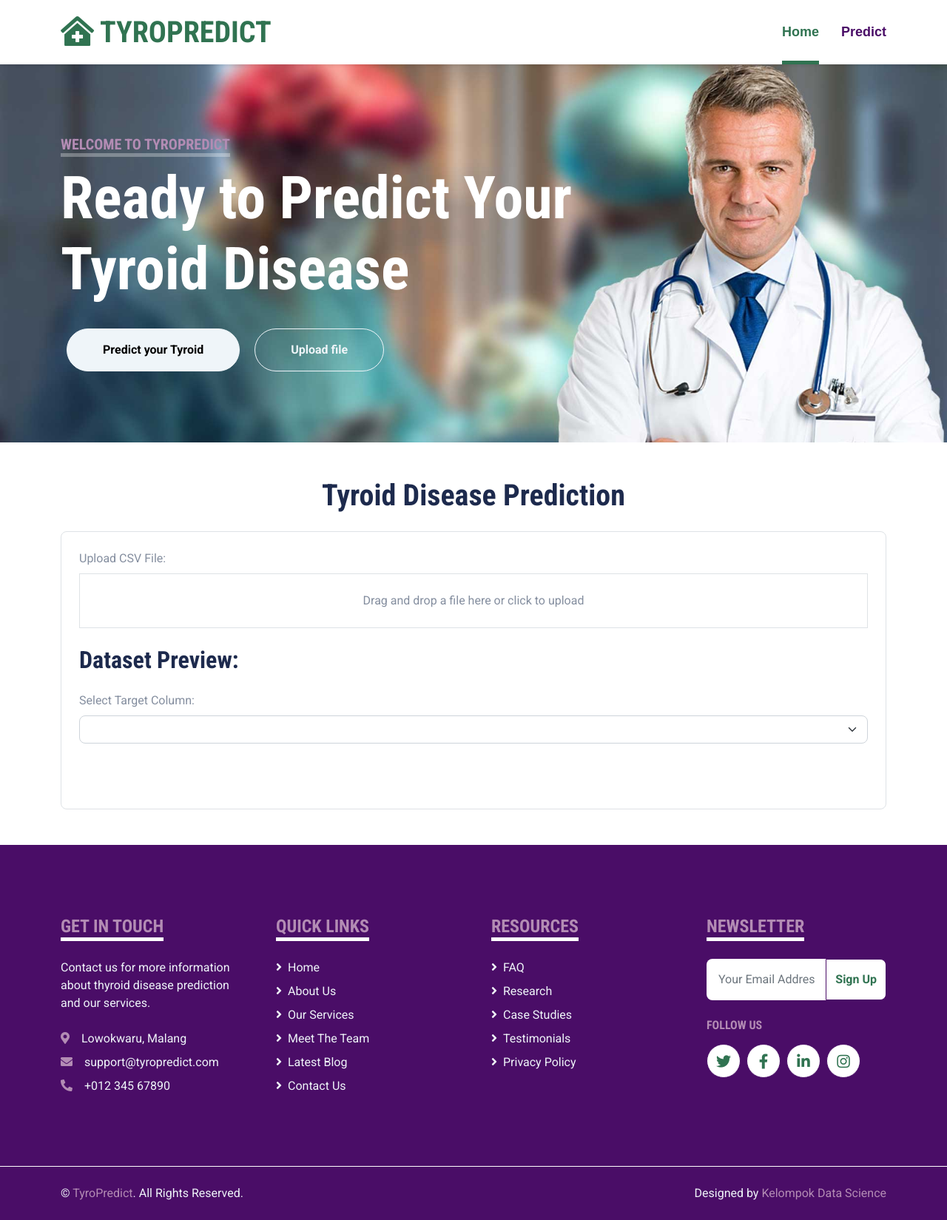
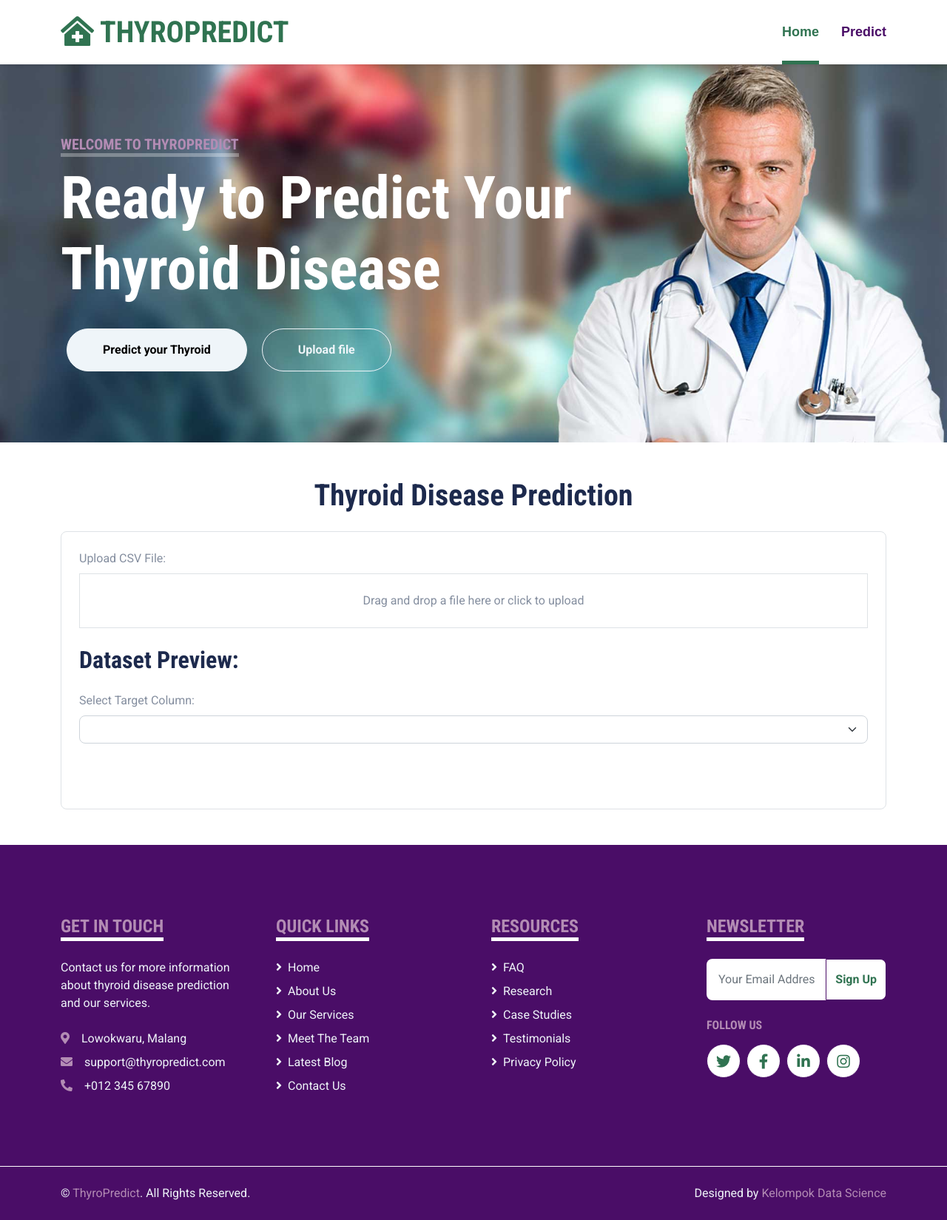
Before and after one commit to AvanFabian/HeartDisease-DataScience, a Flask app: page / in a window 1280 px wide. Shown: the whole page at 74% size. Run offline with Flask 3, Linux system fonts and the light colour scheme; lists and menus that the app fills with data are empty; some libraries are stand-ins or nearby versions.

Commit message:
fix title

```diff
--- a/templates/index.html
+++ b/templates/index.html
@@ -3,7 +3,7 @@
 
 <head>
     <meta charset="utf-8">
-    <title>TyroPredict</title>
+    <title>ThyroPredict</title>
     <meta content="width=device-width, initial-scale=1.0" name="viewport">
     <meta content="Free HTML Templates" name="keywords">
     <meta content="Free HTML Templates" name="description">
@@ -39,7 +39,7 @@
         <div class="container">
             <nav class="navbar navbar-expand-lg bg-white navbar-light py-3 py-lg-0">
                 <a href="index.html" class="navbar-brand">
-                    <h1 class="m-0 text-uppercase text-primary"><i class="fa fa-clinic-medical me-2"></i>TyroPredict</h1>
+                    <h1 class="m-0 text-uppercase text-primary"><i class="fa fa-clinic-medical me-2"></i>ThyroPredict</h1>
                 </a>
                 <button class="navbar-toggler" type="button" data-bs-toggle="collapse" data-bs-target="#navbarCollapse">
                     <span class="navbar-toggler-icon"></span>
@@ -63,10 +63,10 @@
             <div class="row justify-content-start">
                 <div class="col-lg-8 text-center text-lg-start">
                     <h5 class="d-inline-block text-secondary text-uppercase border-bottom border-5"
-                        style="border-color: rgba(256, 256, 256, .3) !important;">Welcome To TyroPredict</h5>
-                    <h1 class="display-1 text-white mb-md-4">Ready to Predict Your Tyroid Disease</h1>
+                        style="border-color: rgba(256, 256, 256, .3) !important;">Welcome To ThyroPredict</h5>
+                    <h1 class="display-1 text-white mb-md-4">Ready to Predict Your Thyroid Disease</h1>
                     <div class="pt-2">
-                        <a href="#predict" class="btn btn-light rounded-pill py-md-3 px-md-5 mx-2">Predict your Tyroid</a>
+                        <a href="#predict" class="btn btn-light rounded-pill py-md-3 px-md-5 mx-2">Predict your Thyroid</a>
                         <a href="javascript:void(0);" id="uploadFileButton" class="btn btn-outline-light rounded-pill py-md-3 px-md-5 mx-2">Upload file</a>
                     </div>
                 </div>
@@ -77,7 +77,7 @@
 
     <!-- main start -->
     <div class="container mt-5" name="predict" id="predict">
-        <h1 class="text-center mb-4">Tyroid Disease Prediction</h1>
+        <h1 class="text-center mb-4">Thyroid Disease Prediction</h1>
         <form id="uploadForm" class="border p-4 rounded">
             <div class="mb-3">
                 <label for="fileInput" class="form-label">Upload CSV File:</label>
@@ -125,7 +125,7 @@
                 </h4>
                 <p class="mb-4">Contact us for more information about thyroid disease prediction and our services.</p>
                 <p class="mb-2"><i class="fa fa-map-marker-alt text-secondary me-3"></i>Lowokwaru, Malang</p>
-                <p class="mb-2"><i class="fa fa-envelope text-secondary me-3"></i>support@tyropredict.com</p>
+                <p class="mb-2"><i class="fa fa-envelope text-secondary me-3"></i>support@thyropredict.com</p>
                 <p class="mb-0"><i class="fa fa-phone-alt text-secondary me-3"></i>+012 345 67890</p>
             </div>
             <div class="col-lg-3 col-md-6">
@@ -178,7 +178,7 @@
     <div class="container">
         <div class="row g-5">
             <div class="col-md-6 text-center text-md-start">
-                <p class="mb-md-0">&copy; <a class="text-secondary" href="#">TyroPredict</a>. All Rights Reserved.</p>
+                <p class="mb-md-0">&copy; <a class="text-secondary" href="#">ThyroPredict</a>. All Rights Reserved.</p>
             </div>
             <div class="col-md-6 text-center text-md-end">
                 <p class="mb-0">Designed by <a class="text-secondary" href="https://htmlcodex.com">Kelompok Data Science</a></p>
```
